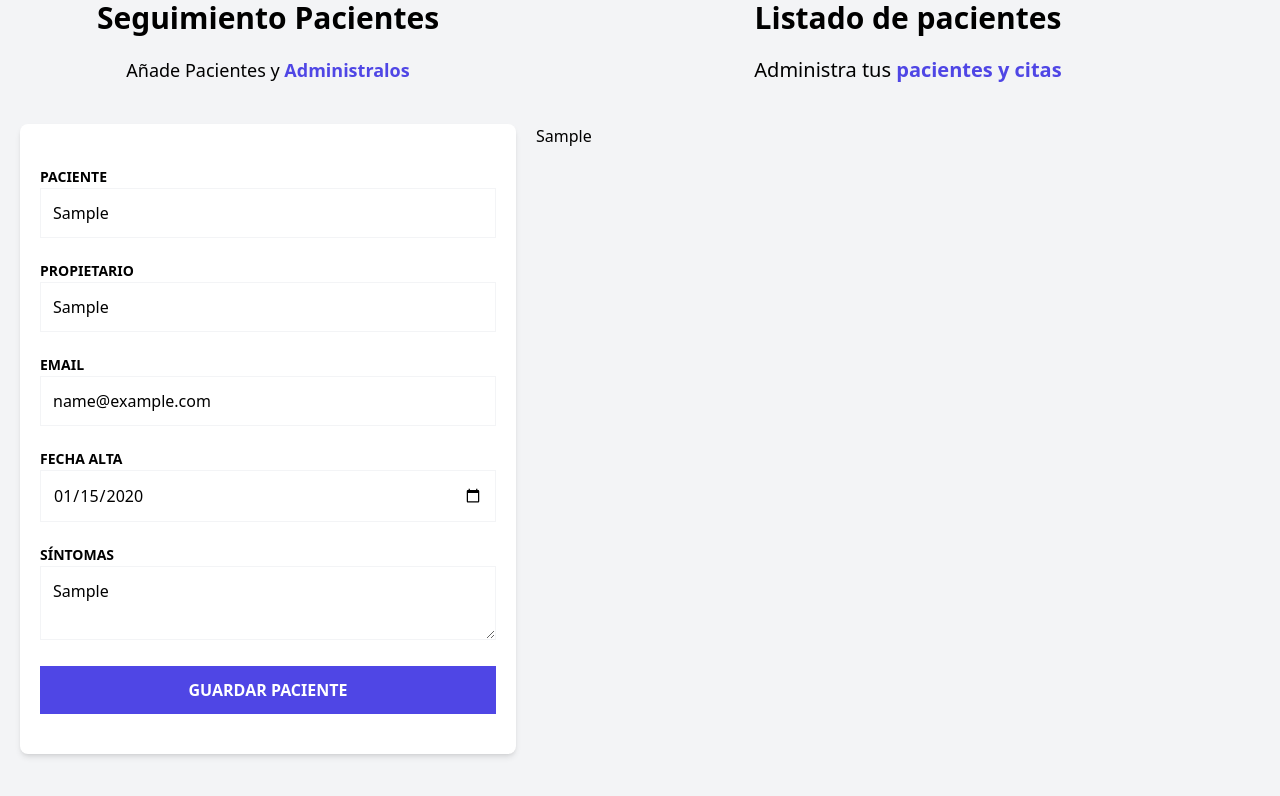
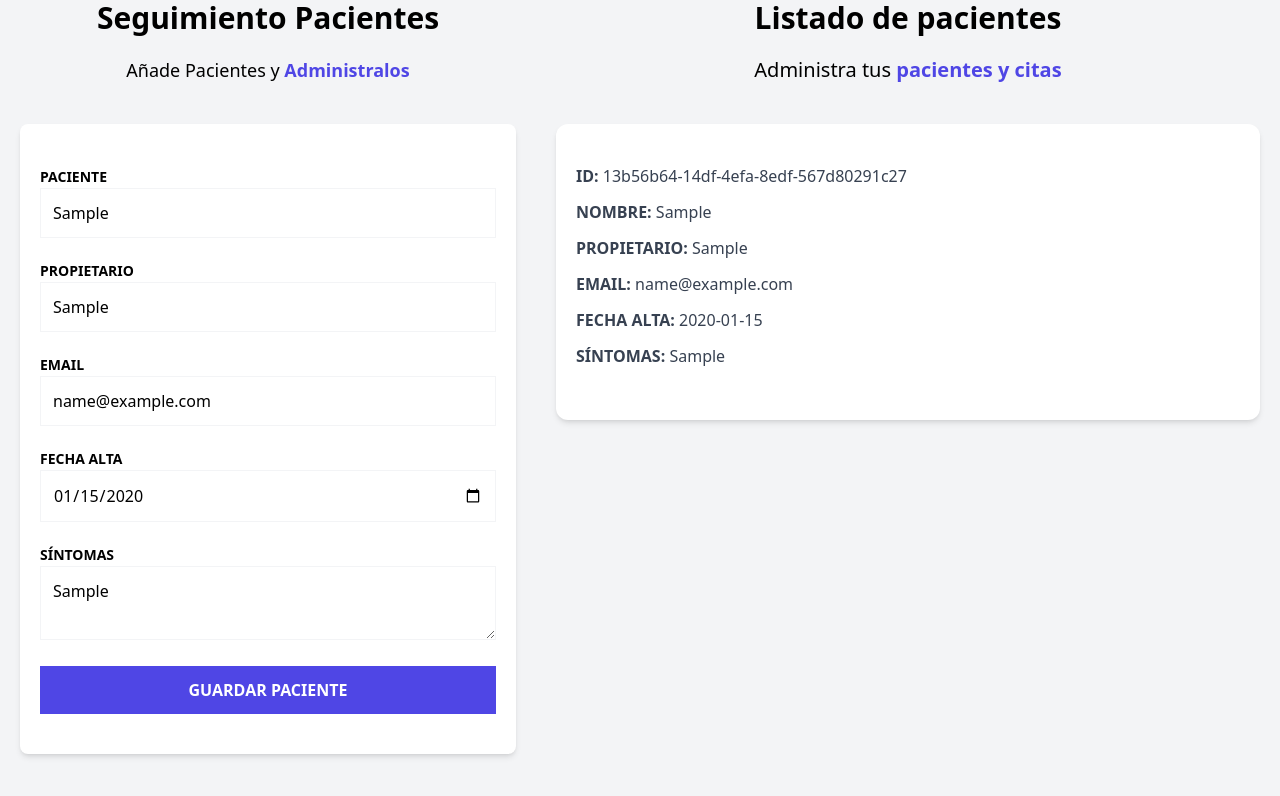
Before and after one commit to lemus777/pacientes-zustand, a React (Vite) app: page / in a window 1280 px wide. Both pictures are taken after typing "Sample", "Sample", "name@example.com", "2020-01-15", "Sample" into the empty fields and a click on the input "Guardar Paciente". Shown: the part 176-972 px from the top of the page. Built offline with nearby package versions, Linux system fonts and the light colour scheme.

Commit message:
rendering patient's info

```diff
--- /dev/null
+++ b/src/components/PatientDetailItem.tsx
@@ -0,0 +1,12 @@
+type PatientDetailItemProps = {
+  label: string
+  data: string
+}
+
+export default function PatientDetailItem({label, data}: PatientDetailItemProps) {
+  return (
+    <p className="font-bold mb-3 text-gray-700 uppercase">{label}: {''}
+      <span className="font-normal normal-case">{data}</span>
+    </p>
+  )
+}
--- a/src/components/PatientDetails.tsx
+++ b/src/components/PatientDetails.tsx
@@ -1,12 +1,18 @@
 import { Patient } from "../types"
+import PatientDetailItem from "./PatientDetailItem"
 
 type PatientDetailsProps = {
   patient: Patient
 }
 export default function PatientDetails({patient} : PatientDetailsProps) {
   return (
-    <div>
-      {patient.name}
+    <div className="mx-5 my-10 px-5 py-10 bg-white shadow-md rounded-xl">
+      <PatientDetailItem label='ID' data={patient.id} />
+      <PatientDetailItem label='Nombre' data={patient.name} />
+      <PatientDetailItem label='Propietario' data={patient.caretaker} />
+      <PatientDetailItem label='Email' data={patient.email} />
+      <PatientDetailItem label='Fecha Alta' data={patient.date.toString()} />
+      <PatientDetailItem label='Síntomas' data={patient.symptoms} />
     </div>
   )
 }
```
